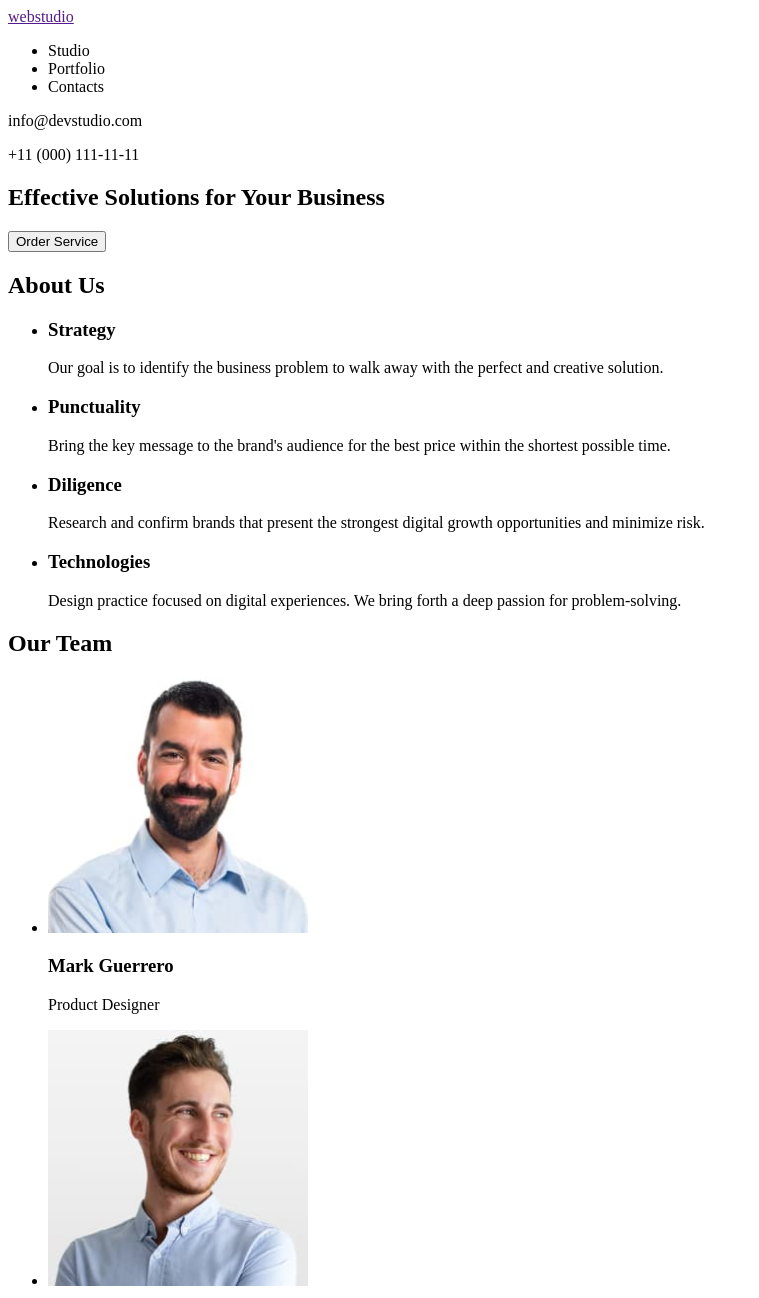
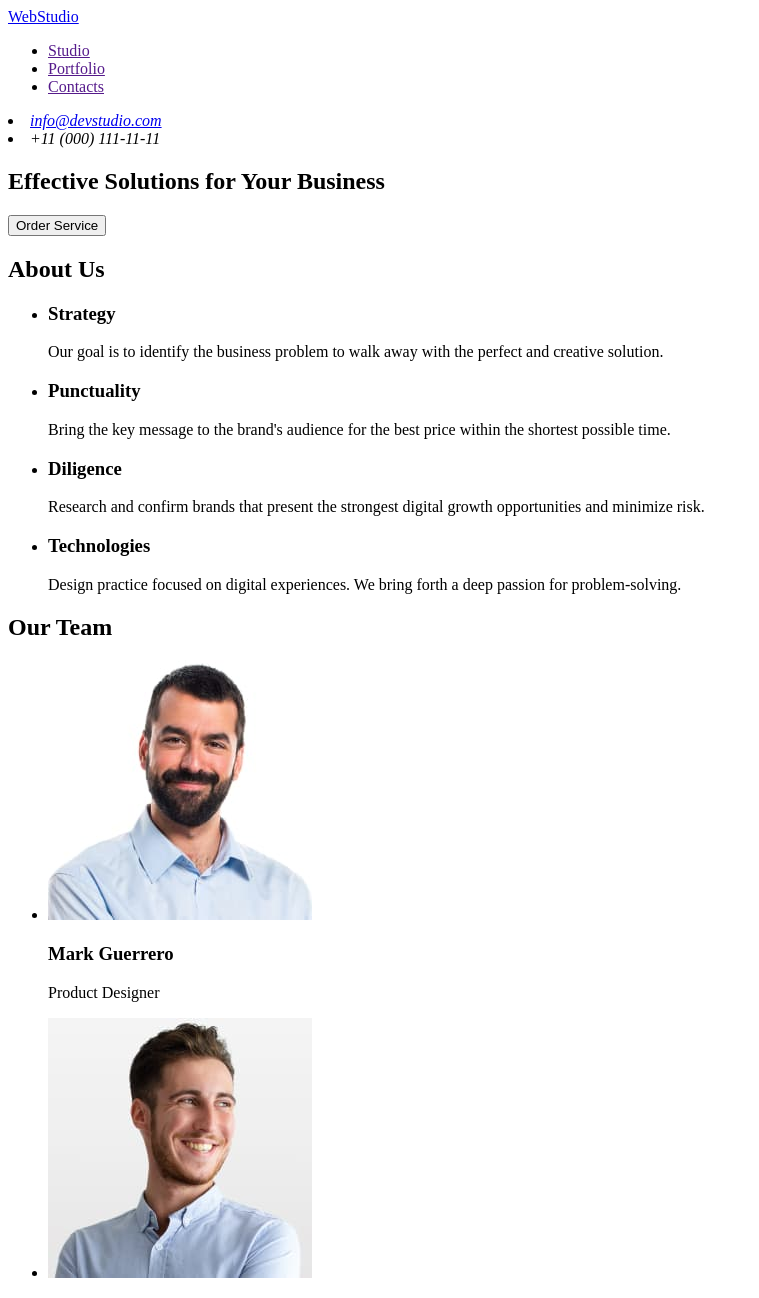
Before and after one commit to OksanaHalenko/goit-markup-hw-01, a plain HTML site: page index.html in a window 1280 px wide. Shown: the top 1298 px of the page, without its empty margins (0-759 px from the left). Drawn offline with Linux system fonts and the light colour scheme.

Commit message:
error correction

```diff
--- a/index.html
+++ b/index.html
@@ -7,16 +7,18 @@
   </head>
   <body>
     <header>
-      <a href="">webstudio</a>
       <nav>
+        <a href="./index.html">WebStudio</a>
         <ul>
-          <li>Studio</li>
-          <li>Portfolio</li>
-          <li>Contacts</li>
+          <li><a href="">Studio</a></li>
+          <li><a href="">Portfolio</a></li>
+          <li><a href="">Contacts</a></li>
         </ul>
       </nav>
-      <p>info@devstudio.com</p>
-      <p>+11 (000) 111-11-11</p>
+      <address>
+        <li><a href="mailto:info@devstudio.com">info@devstudio.com</a></li>
+        <li><a href="tel:+110001111111"></a>+11 (000) 111-11-11</li>
+      </address>
     </header>
     <main>
       <section>
@@ -62,22 +64,26 @@
         <h2>Our Team</h2>
         <ul>
           <li>
-            <img src="/images/img-1.jpg" alt="product designer" width="260" />
+            <img src="./images/img-1.jpg" alt="product designer" width="264" />
             <h3>Mark Guerrero</h3>
             <p>Product Designer</p>
           </li>
           <li>
-            <img src="/images/img-2.jpg" alt="Frontend Developer" width="260" />
+            <img
+              src="./images/img-2.jpg"
+              alt="Frontend Developer"
+              width="264"
+            />
             <h3>Tom Ford</h3>
             <p>Frontend Developer</p>
           </li>
           <li>
-            <img src="/images/img-3.jpg" alt="Marketing" width="260" />
+            <img src="./images/img-3.jpg" alt="Marketing" width="264" />
             <h3>Camila Garcia</h3>
             <p>Marketing</p>
           </li>
           <li>
-            <img src="/images/img-4.jpg" alt="UI Designer" width="260" />
+            <img src="./images/img-4.jpg" alt="UI Designer" width="264" />
             <h3>Daniel Wilson</h3>
             <p>UI Designer</p>
           </li>
@@ -85,7 +91,7 @@
       </section>
     </main>
     <footer>
-      <a href="">webstudio</a>
+      <a href="./index.html">WebStudio</a>
       <p>
         Increase the flow of customers and sales for your business with digital
         marketing & growth solutions.
```
